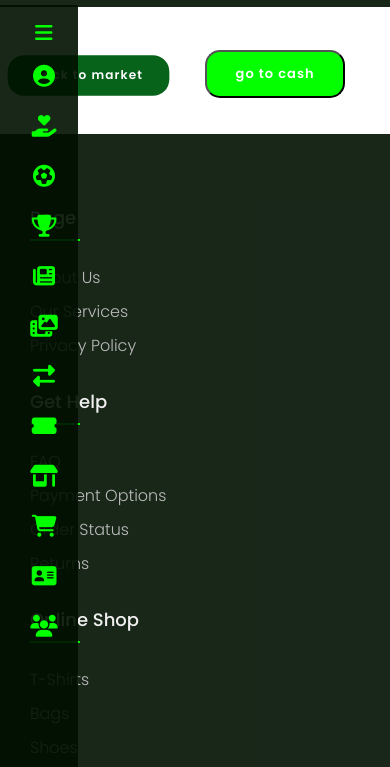
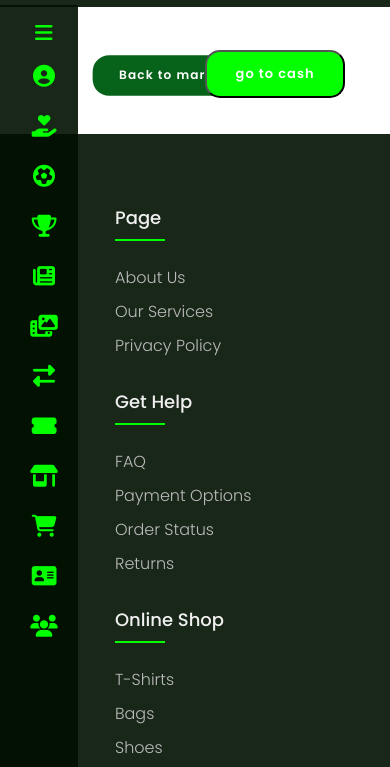
Before and after one commit to Ahmed-Khaled-JS/gam3a, a plain HTML site: page cart.html in a window 390 px wide. Shown: the part 53-820 px from the top of the page. Drawn offline with Linux system fonts and the light colour scheme.

Commit message:
responsive cart

```diff
--- a/cart.css
+++ b/cart.css
@@ -434,3 +434,9 @@ footer .container ul {
     bottom: -4px;
     right: 30px;
 }
+@media (max-width:500px) {
+    .container{
+        padding-left: 100px;
+    }
+
+}
```
